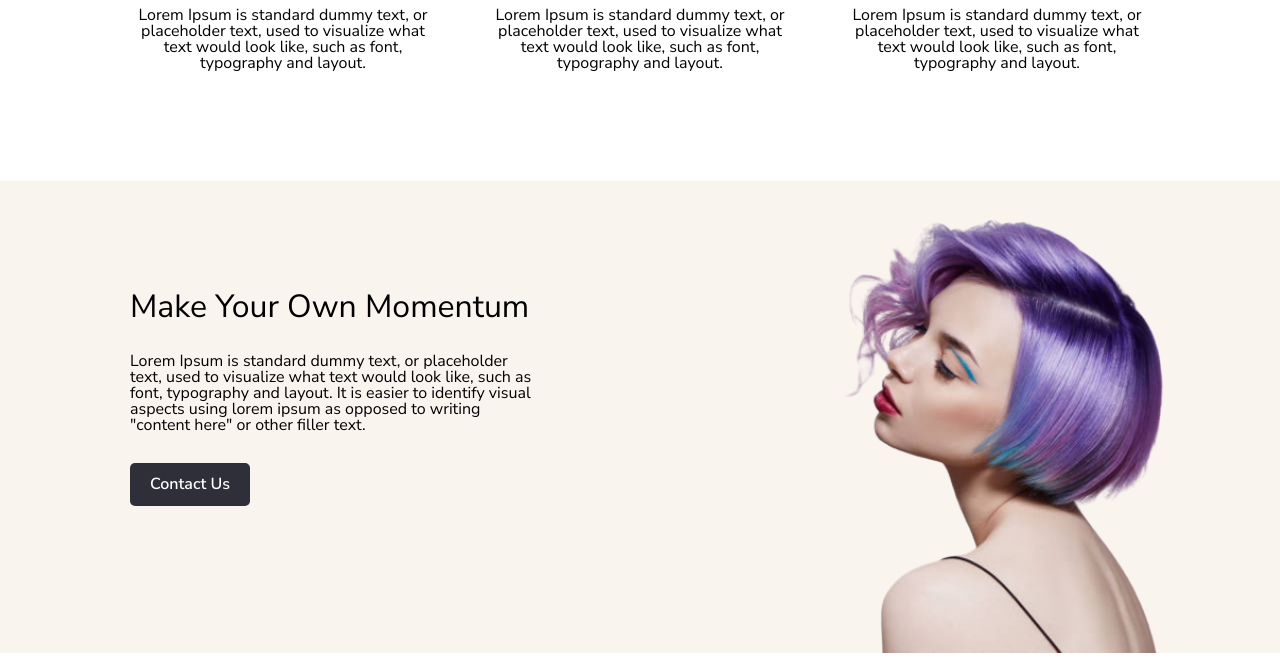
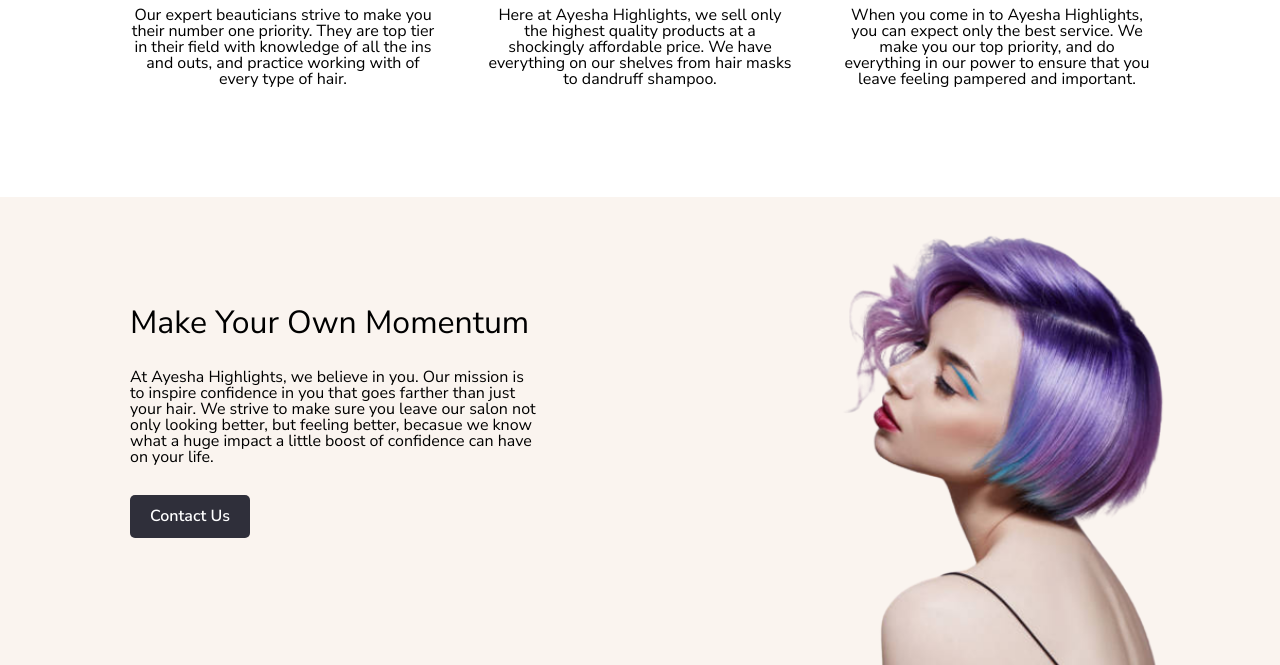
Before and after one commit to Hdavis73/hair-salon, a plain HTML site: page index.html in a window 1280 px wide. Shown: the part 868-1533 px from the top of the page. Drawn offline with Linux system fonts and the light colour scheme.

Commit message:
replaced lorem ipsum with actual text

```diff
--- a/index.html
+++ b/index.html
@@ -65,35 +65,38 @@
             <div class="service one">
                 <img class="service-img" src="photos/assets/expert-beauticians-vector.JPG" alt="two">
                 <span>Expert Beauticians</span>
-                <p>Lorem Ipsum is standard dummy text, or placeholder text, used
-                    to visualize what text would look like, such as font, typography
-                    and layout.</p>
+                <p>Our expert beauticians strive to make you their number one priority.
+                    They are top tier in their field with knowledge of all the ins and outs, and practice working with
+                    of every type of hair. </p>
             </div>
 
             <div class="service two">
                 <img class="service-img" src="photos/assets/products-vector.JPG" alt="two">
                 <span>Beauty Products</span>
-                <p>Lorem Ipsum is standard dummy text, or placeholder text, used
-                    to visualize what text would look like, such as font, typography
-                    and layout.</p>
+                <p>Here at Ayesha Highlights, we sell only the highest quality products at
+                    a shockingly affordable price. We have everything on our shelves from hair
+                    masks to dandruff shampoo.
+                </p>
             </div>
 
             <div class="service three">
                 <img class="service-img" src="photos/assets/quality-service-vector.JPG" alt="three">
                 <span>Quality Service</span>
-                <p>Lorem Ipsum is standard dummy text, or placeholder text, used
-                    to visualize what text would look like, such as font, typography
-                    and layout.</p>
+                <p>When you come in to Ayesha Highlights, you can expect only the best service.
+                    We make you our top priority, and do everything in our power to ensure that you
+                    leave feeling pampered and important.
+                </p>
             </div>
         </section>
 
         <section class="momentum-section">
             <div class="text">
                 <h2>Make Your Own Momentum</h2>
-                <p>Lorem Ipsum is standard dummy text, or placeholder text, used to
-                    visualize what text would look like, such as font, typography and
-                    layout. It is easier to identify visual aspects using lorem ipsum
-                    as opposed to writing "content here" or other filler text.</p>
+                <p>At Ayesha Highlights, we believe in you. Our mission is to inspire
+                    confidence in you that goes farther than just your hair. We strive to make
+                    sure you leave our salon not only looking better, but feeling better, becasue we know
+                    what a huge impact a little boost of confidence can have on your life.
+                </p>
                 <button class="btn">Contact Us</button>
             </div>
             <div class="image">
@@ -175,7 +178,8 @@
             <form action="#">
                 <input type="text" placeholder="Your Email" required>
                 <input type="text" placeholder="Subject" required>
-                <textarea id="subject" name="subject" placeholder="Write something.." style="height:200px" required></textarea>
+                <textarea id="subject" name="subject" placeholder="Write something.." style="height:200px"
+                    required></textarea>
                 <button class="btn submit-contact">Send Message</button>
             </form>
         </section>
```
